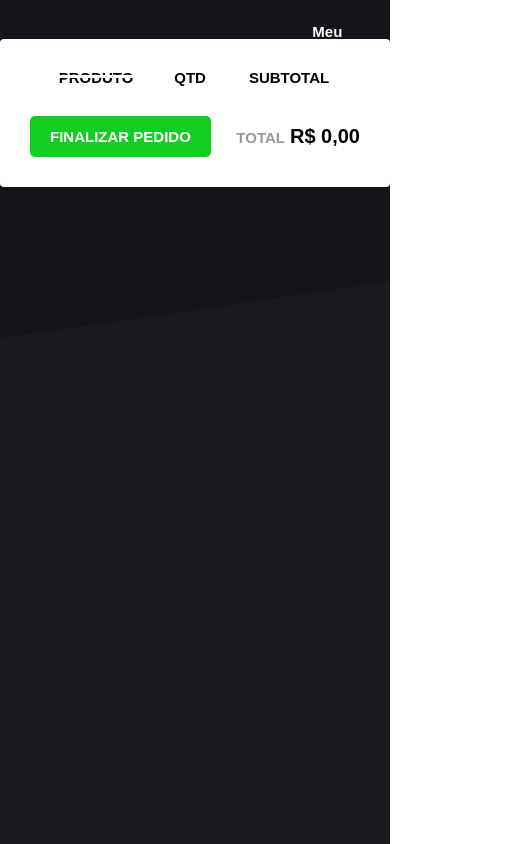
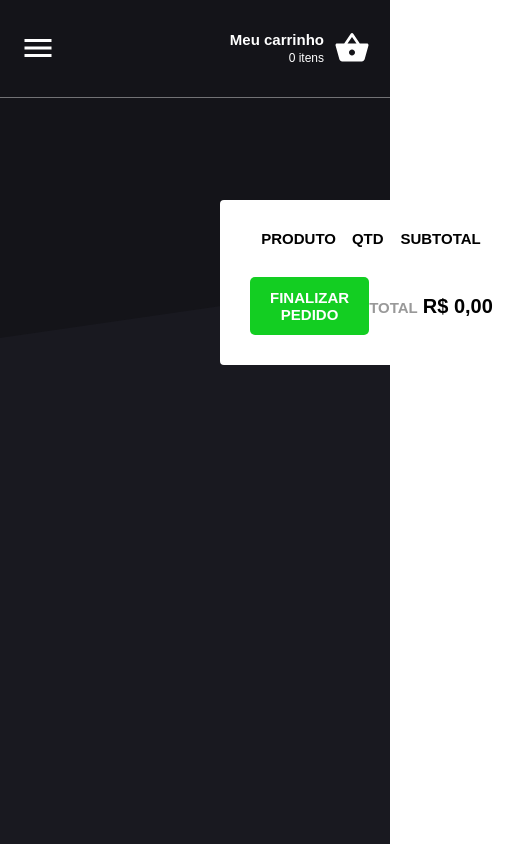
Before and after one commit to devjoedson91/front-virtual-store, a Next.js app: page /cart in a window 390 px wide. Shown: the whole page, 523 px wide, since content can reach past the window. Built offline with nearby package versions, Linux system fonts and the light colour scheme.

Commit message:
create cart and responsivity

```diff
--- a/src/components/Header/index.tsx
+++ b/src/components/Header/index.tsx
@@ -1,3 +1,4 @@
+import NavBar from '../NavBar';
 import styles from './styles.module.scss';
 
 export default function Header() {
@@ -5,24 +6,9 @@ export default function Header() {
     return (
 
         <header className={`${styles.header} ${styles.headerBg}`}>
-			<div className="gtco-container">
-				<div className="row">
-					<div className="col-md-12 col-md-offset-0 text-left">
 
-						{/* <div className="row row-mt-15em">
-							<div className="col-md-7 mt-text animate-box" data-animate-effect="fadeInUp">
-								<span className="intro-text-small">Feito por
-									<a href="https://www.hcode.com.br" target="_blank">Hcode.com.br</a>
-								</span>
-								<h1 className="cursive-font">Restaurante Saboroso!</h1>
-							</div>
+			<NavBar />
 
-						</div> */}
-
-
-					</div>
-				</div>
-			</div>
 		</header>
 
     );
--- a/src/components/NavBar/index.tsx
+++ b/src/components/NavBar/index.tsx
@@ -1,8 +1,8 @@
-import React, { useEffect } from 'react';
+import React, { useState, useEffect, useRef } from 'react';
 import logo from '../../../public/logo.png';
 import Link from 'next/link';
 import styles from './styles.module.scss';
-import { MdShoppingBasket } from 'react-icons/md';
+import { MdShoppingBasket, MdMenu, MdClose } from 'react-icons/md';
 import Slide from 'react-reveal/Slide';
 import Zoom from 'react-reveal/Zoom';
 import { useCart } from '../../hooks/useCart';
@@ -11,6 +11,8 @@ export default function NavBar() {
 
     const { cart } = useCart();
     const cartSize = cart.length;
+    const menuRef = useRef<HTMLDivElement>();
+    const [activeMenu, setActiveMenu] = useState(false);
 
     useEffect(() => {
 
@@ -23,23 +25,37 @@ export default function NavBar() {
 
         }, 2000);
 
+
     }, []);
+
+    function toggleMenu(e) {
+
+        const menu = menuRef.current;
+
+        menu.classList.toggle(`${styles.active}`);
+
+        const hasActive = menu.classList.contains(`${styles.active}`);
+
+        setActiveMenu(hasActive);
+
+    }
 
     return (
         <nav className={styles.nav}>
 
-            <div>
+            <button className={styles.navButton} onClick={(e) => toggleMenu(e)}>
+                {
+                    activeMenu ? <MdClose size={36} color="#FFF" /> :
+                    <MdMenu size={36} color="#FFF" />
+                }
+            </button>
 
+            <div className={styles.menu} ref={menuRef}>
                 <a href="/">Home</a>
                 <a href="/about">Sobre</a>
                 <a href="/contact">Contato</a>
                 <div className="tabAnimation"></div>
-
             </div>
-
-            {/* <Link href="#">
-                <img src="/icon.png" alt="logo" className={styles.logo} />
-            </Link> */}
 
             <Link href="/cart">
 
--- a/src/components/NavBar/styles.module.scss
+++ b/src/components/NavBar/styles.module.scss
@@ -8,10 +8,11 @@
     width: 100%;
     height: 6.5rem;
     background: transparent;
-    position: absolute;
     z-index: 1;
 
-    div {
+}
+
+.menu {
 
     a {
         font-size: 15px;
@@ -83,5 +84,55 @@
     }
 }
 
+.navButton {
+    display: none;
+}
+
+@media (max-width: 785px) {
+
+    .menu {
+
+        display: flex;
+        flex-direction: column;
+        width: 50%;
+        position: absolute;
+        top: 6.5rem;
+        left: 0;
+        height: 0px;
+        background: rgba(0, 0, 0, 0.8);
+        z-index: 1000;
+        transition: .6s;
+        visibility: hidden;
+        overflow-y: hidden;
+    }
+
+    .active {
+        height: calc(100vh - 6.5rem);
+        visibility: visible;
+    }
+
+    .navButton {
+        z-index: 1001;
+        display: block;
+    }
+
+    .animation {
+        display: none;
+    }
 
 }
+
+@media (max-width: 375px) {
+
+    .active {
+        height: calc(80vh - 6.5rem);
+
+    }
+
+    .menu {
+        a {
+            margin: 0 auto;
+        }
+    }
+
+}
--- a/src/pages/_app.tsx
+++ b/src/pages/_app.tsx
@@ -10,7 +10,7 @@ function MyApp({ Component, pageProps }: AppProps) {
   return (
     <React.Fragment>
       <CartProvider>
-        <NavBar />
+
         <Component {...pageProps} />
         <ToastContainer autoClose={3000} />
       </CartProvider>
--- a/src/pages/cart/index.tsx
+++ b/src/pages/cart/index.tsx
@@ -1,5 +1,6 @@
 import React from 'react';
 import { MdDelete, MdAddCircleOutline, MdRemoveCircleOutline } from 'react-icons/md';
+import NavBar from '../../components/NavBar';
 import { useCart } from '../../hooks/useCart';
 import { formatPrice } from '../../util/format';
 import styles from './styles.module.scss';
@@ -44,6 +45,7 @@ export default function Cart() {
 
     return (
         <div className={styles.bgContainer}>
+            <NavBar />
             <div className={styles.container}>
                 <table className={styles.productTable}>
                     <thead>
--- a/src/pages/cart/styles.module.scss
+++ b/src/pages/cart/styles.module.scss
@@ -11,7 +11,9 @@
     background: #fff;
     border-radius: 4px;
     max-width: 1020px;
-    margin: 10% auto;
+    position: absolute;
+    top: 200px;
+    left: 220px;
 
     footer {
 
@@ -92,6 +94,7 @@
 }
 
 .total {
+
     display: flex;
     align-items: baseline;
 
--- a/styles/globals.scss
+++ b/styles/globals.scss
@@ -3,7 +3,7 @@
   padding: 0;
   outline: 0;
   box-sizing: border-box;
-  overflow-x: hidden;
+
 }
 
 button {
```
Also changed, not shown: src/components/Header/styles.module.scss (+18 -3 lines), styles/Home.module.scss (+27 -3 lines). Lines whose indentation alone changed are shown as unchanged.
